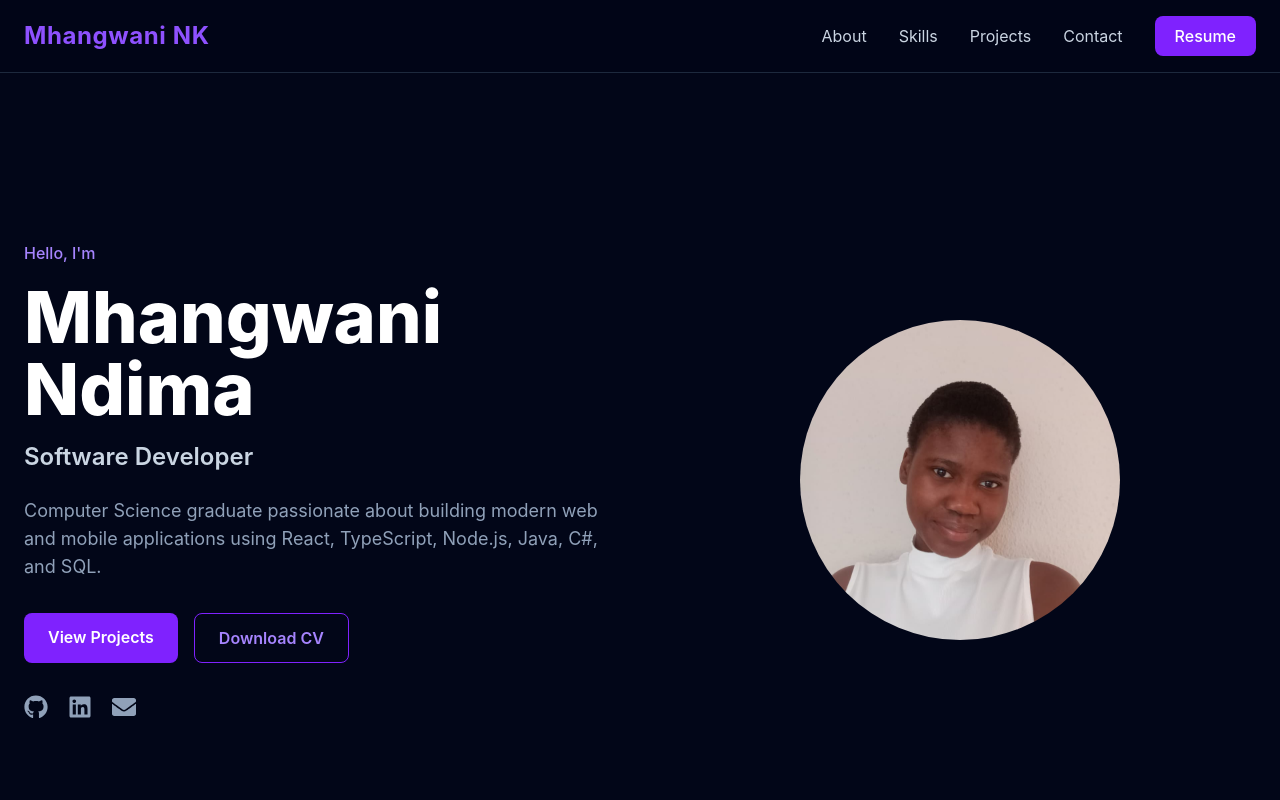
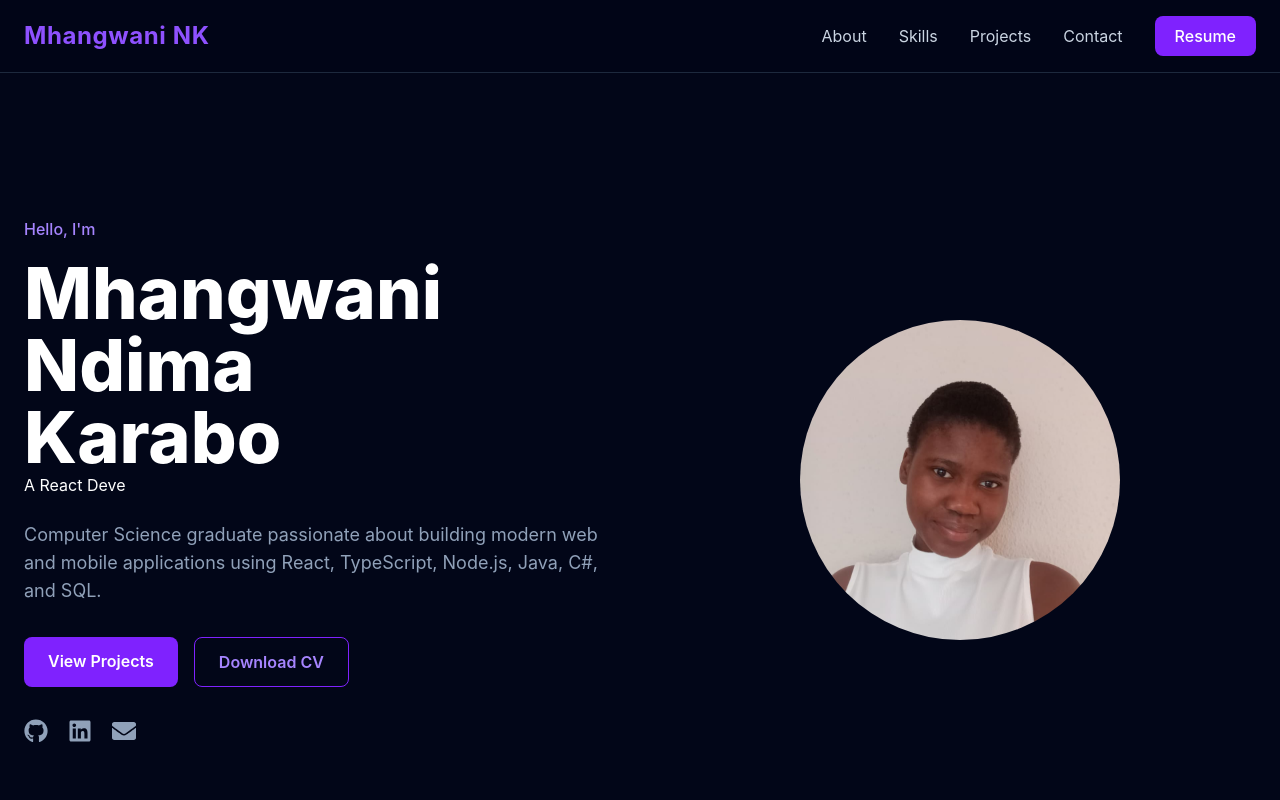
Before and after one commit to Ndima-karabo17/Ndima-portfolio, a React (Vite) app: page / in a window 1280 px wide. Shown: the top 800 px of the page. Built offline with nearby package versions, Linux system fonts and the light colour scheme.

Commit message:
feat: enhance projects section with images and updated details

```diff
--- a/package.json
+++ b/package.json
@@ -12,9 +12,11 @@
   "dependencies": {
     "@emailjs/browser": "^4.4.1",
     "@tailwindcss/vite": "^4.3.3",
+    "framer-motion": "^12.42.2",
     "react": "^19.2.7",
     "react-dom": "^19.2.7",
     "react-icons": "^5.7.0",
+    "react-type-animation": "^3.2.0",
     "tailwindcss": "^4.3.3"
   },
   "devDependencies": {
--- /dev/null
+++ b/src/animations/variants.ts
@@ -0,0 +1,65 @@
+import type { Variants } from "framer-motion";
+
+export const fadeInUp: Variants = {
+  hidden: {
+    opacity: 0,
+    y: 50,
+  },
+
+  visible: {
+    opacity: 1,
+    y: 0,
+
+    transition: {
+      duration: 0.6,
+      ease: "easeOut",
+    },
+  },
+};
+
+
+export const fadeInLeft: Variants = {
+  hidden: {
+    opacity: 0,
+    x: -50,
+  },
+
+  visible: {
+    opacity: 1,
+    x: 0,
+
+    transition: {
+      duration: 0.6,
+      ease: "easeOut",
+    },
+  },
+};
+
+
+export const fadeInRight: Variants = {
+  hidden: {
+    opacity: 0,
+    x: 50,
+  },
+
+  visible: {
+    opacity: 1,
+    x: 0,
+
+    transition: {
+      duration: 0.6,
+      ease: "easeOut",
+    },
+  },
+};
+
+
+export const staggerContainer: Variants = {
+  hidden: {},
+
+  visible: {
+    transition: {
+      staggerChildren: 0.2,
+    },
+  },
+};
--- a/src/data/projects.ts
+++ b/src/data/projects.ts
@@ -1,8 +1,9 @@
 import type { Project } from "../types/project";
-
+import pic from '../assets/images/projects/library-image.png'
 export const projects: Project[] = [
   {
     id: 1,
+
     title: "PriceCompareSA",
     description:
       "A mobile application that helps users compare grocery prices across retailers.",
@@ -32,7 +33,8 @@ export const projects: Project[] = [
     description:
       "Desktop application for managing books, members, and borrowing records.",
     technologies: ["Java", "PostgreSQL"],
-    github: "https://github.com/YOUR_USERNAME/library-system",
+    github: "https://github.com/Ndima-karabo17/LibraryManagementSystem-PostgreSQL.git",
     live: "#",
+     image: pic,
   },
 ];
--- a/src/sections/Experience.tsx
+++ b/src/sections/Experience.tsx
@@ -29,19 +29,7 @@ const Experience = () => {
 
                 <div className="flex items-center gap-5">
 
-                  <div className="flex h-20 w-20 items-center justify-center rounded-2xl bg-white p-3">
-                    {experience.logo ? (
-                      <img
-                        src={experience.logo}
-                        alt={experience.company}
-                        className="max-h-14 object-contain"
-                      />
-                    ) : (
-                      <span className="text-2xl font-bold text-slate-700">
-                        {experience.company.charAt(0)}
-                      </span>
-                    )}
-                  </div>
+
 
                   <div>
                     <h3 className="text-2xl font-bold text-white">
--- a/src/sections/Hero.tsx
+++ b/src/sections/Hero.tsx
@@ -1,24 +1,43 @@
 import Button from "../components/ui/Button";
 import SocialLinks from "../components/ui/SocialLinks";
 import Profile from '../assets/images/profile.jpeg'
+import { fadeInUp } from "../animations/variants";
+import {motion} from "framer-motion"
+import { TypeAnimation } from "react-type-animation"
 const Hero = () => {
   return (
     <section id="home" className="min-h-screen flex items-center">
       <div className="mx-auto max-w-7xl px-6 grid gap-12 md:grid-cols-2 items-center">
 
-        <div>
+        <motion.div
+        variants={fadeInUp}
+        initial="hidden"
+        animate="visible"
+        >
           <p className="text-violet-400 font-medium">
              Hello, I'm
           </p>
 
           <h1 className="mt-4 text-5xl font-extrabold md:text-7xl">
-            Mhangwani Ndima
+            Mhangwani Ndima <br /> Karabo
 
           </h1>
 
-          <h2 className="mt-4 text-2xl font-semibold text-slate-300">
-            Software Developer
-          </h2>
+
+        <TypeAnimation
+  sequence={[
+    "A Software Developer",
+    2000,
+    "A React Developer",
+    2000,
+    "A Full Stack Developer",
+    2000,
+    "A Computer Science Graduate",
+    2000,
+  ]}
+  speed={50}
+  repeat={Infinity}
+/>
 
           <p className="mt-6 max-w-xl text-lg text-slate-400">
             Computer Science graduate passionate about building
@@ -42,7 +61,7 @@ const Hero = () => {
           <div className="mt-8">
             <SocialLinks />
           </div>
-        </div>
+        </motion.div>
 
         <div className="flex justify-center">
   <img
--- a/src/sections/Projects.tsx
+++ b/src/sections/Projects.tsx
@@ -25,9 +25,11 @@ const Projects = () => {
               key={project.id}
               className="overflow-hidden rounded-2xl border border-slate-800 bg-slate-950 transition hover:-translate-y-2 hover:border-violet-500"
             >
-              <div className="flex h-52 items-center justify-center bg-slate-800 text-slate-500">
-                Project Screenshot
-              </div>
+              <img
+  src={project.image}
+  alt={project.title}
+  className="h-52 w-full object-cover transition-transform duration-300 hover:scale-105"
+/>
 
               <div className="p-6">
                 <h3 className="text-2xl font-semibold">
```
Also changed, not shown: src/assets/images/projects/library-image.png (added), 1 other file (tests, documents, lock files or other folders).
